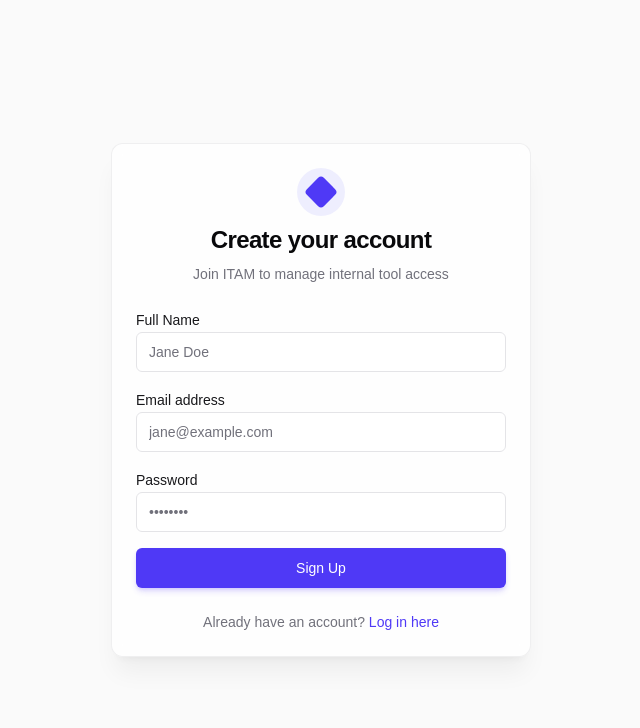
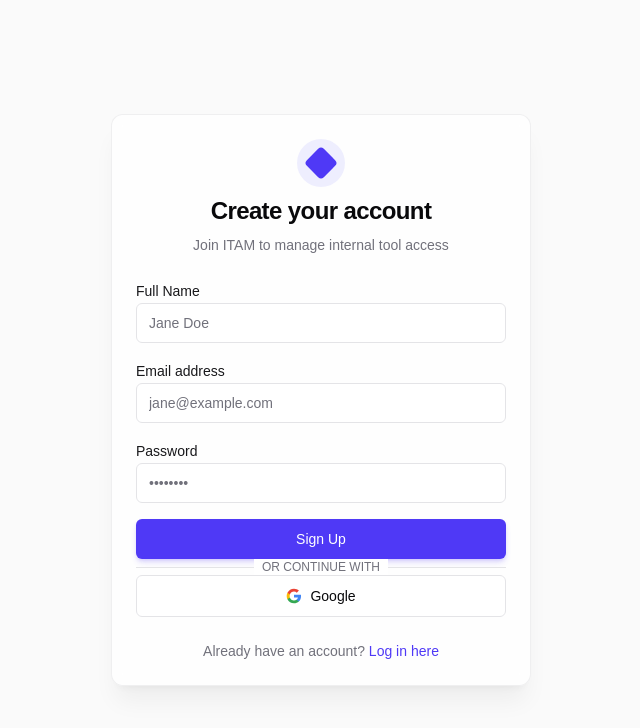
Before and after one commit to Dev-5804/ITAM, a Next.js app: page /signup in a window 1280 px wide. Shown: the top 728 px of the page, without its empty margins (319-959 px from the left). Built offline with nearby package versions, Linux system fonts and the light colour scheme; no server answers.

Commit message:
add Google sign-up option and loading state management

```diff
--- a/app/(auth)/signup/page.tsx
+++ b/app/(auth)/signup/page.tsx
@@ -15,7 +15,25 @@
     const router = useRouter();
     const supabase = createClient();
     const [loading, setLoading] = useState(false);
+    const [googleLoading, setGoogleLoading] = useState(false);
     const [error, setError] = useState<string | null>(null);
+
+    async function handleGoogleSignUp() {
+        try {
+            setGoogleLoading(true);
+            setError(null);
+            const { error: authError } = await supabase.auth.signInWithOAuth({
+                provider: 'google',
+                options: {
+                    redirectTo: `${window.location.origin}/api/auth/callback`,
+                },
+            });
+            if (authError) throw new Error(authError.message);
+        } catch (err: any) {
+            setError(err.message);
+            setGoogleLoading(false);
+        }
+    }
 
     async function onSubmit(e: React.FormEvent<HTMLFormElement>) {
         e.preventDefault();
@@ -121,7 +139,7 @@
                     <Button
                         className="w-full bg-indigo-600 hover:bg-indigo-700 text-white shadow-md shadow-indigo-600/20 transition-all font-medium py-5"
                         type="submit"
-                        disabled={loading}
+                        disabled={loading || googleLoading}
                     >
                         {loading ? (
                             <>
@@ -133,6 +151,37 @@
                         )}
                     </Button>
                 </form>
+
+                <div className="relative">
+                    <div className="absolute inset-0 flex items-center">
+                        <span className="w-full border-t border-zinc-200 dark:border-zinc-800" />
+                    </div>
+                    <div className="relative flex justify-center text-xs uppercase">
+                        <span className="bg-white dark:bg-zinc-950 px-2 text-zinc-500">
+                            Or continue with
+                        </span>
+                    </div>
+                </div>
+
+                <Button
+                    variant="outline"
+                    className="w-full py-5 font-medium transition-all hover:bg-zinc-100 dark:hover:bg-zinc-900 border-zinc-200 dark:border-zinc-800"
+                    type="button"
+                    onClick={handleGoogleSignUp}
+                    disabled={loading || googleLoading}
+                >
+                    {googleLoading ? (
+                        <Loader2 className="mr-2 h-4 w-4 animate-spin" />
+                    ) : (
+                        <svg className="mr-2 h-4 w-4" viewBox="0 0 24 24">
+                            <path d="M22.56 12.25c0-.78-.07-1.53-.2-2.25H12v4.26h5.92c-.26 1.37-1.04 2.53-2.21 3.31v2.77h3.57c2.08-1.92 3.28-4.74 3.28-8.09z" fill="#4285F4" />
+                            <path d="M12 23c2.97 0 5.46-.98 7.28-2.66l-3.57-2.77c-.98.66-2.23 1.06-3.71 1.06-2.86 0-5.29-1.93-6.16-4.53H2.18v2.84C3.99 20.53 7.7 23 12 23z" fill="#34A853" />
+                            <path d="M5.84 14.09c-.22-.66-.35-1.36-.35-2.09s.13-1.43.35-2.09V7.07H2.18C1.43 8.55 1 10.22 1 12s.43 3.45 1.18 4.93l2.85-2.22.81-.62z" fill="#FBBC05" />
+                            <path d="M12 5.38c1.62 0 3.06.56 4.21 1.64l3.15-3.15C17.45 2.09 14.97 1 12 1 7.7 1 3.99 3.47 2.18 7.07l3.66 2.84c.87-2.6 3.3-4.53 6.16-4.53z" fill="#EA4335" />
+                        </svg>
+                    )}
+                    Google
+                </Button>
             </CardContent>
             <CardFooter className="flex flex-col gap-4 text-center">
                 <div className="text-sm text-zinc-500 dark:text-zinc-400">
```
